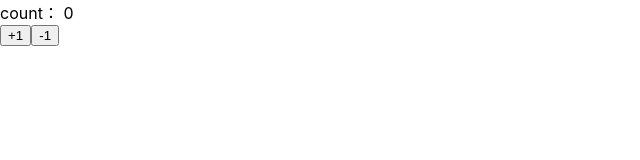
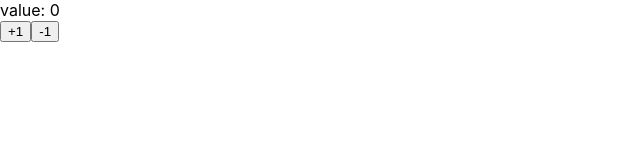
Before and after one commit to k-kzy/react-app, a React (Create React App) app: page / in a window 1280 px wide. Shown: the top 160 px of the page, without its empty margins (0-640 px from the left). Built offline with nearby package versions, Linux system fonts and the light colour scheme.

Commit message:
feat：redux connect

```diff
--- a/src/components/App.js
+++ b/src/components/App.js
@@ -8,7 +8,7 @@ class App extends React.Component {
     const props = this.props;
     return (
       <React.Fragment>
-        <div>count： { props.value }</div>
+        <div>value: { props.value }</div>
         <button onClick={ props.increment}>+1</button>
         <button onClick={ props.decrement }>-1</button>
       </React.Fragment>
@@ -20,6 +20,7 @@ const mapStateToProps = state => ({ value: state.count.value });
 //   increment: () => dispatch(increment()),
 //   decrement: () => dispatch(decrement())
 // });
+// 上記は以下の用にショートハンドでも可
 
 const mapDispatchToProps = ({ increment, decrement });
 
```
